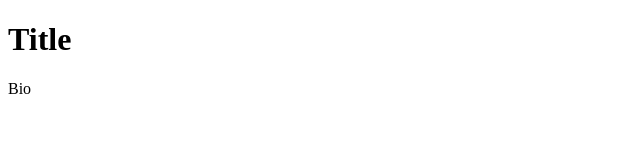
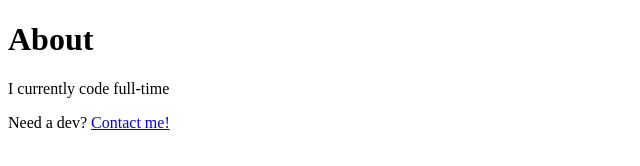
Before and after one commit to dwyfrequency/greatGatsbyBootcamp, a Gatsby site: page /about in a window 1280 px wide. Shown: the whole page, without its empty margins (0-640 px from the left). Built offline with nearby package versions, Linux system fonts and the light colour scheme; Gatsby itself is replaced by a stand-in of ours.

Commit message:
adding links to external page and internal pages

```diff
--- a/src/pages/about.js
+++ b/src/pages/about.js
@@ -1,10 +1,14 @@
 import React from "react"
+import { Link } from "gatsby"
 
 const AboutPage = props => {
   return (
     <div>
-      <h1>Title</h1>
-      <p>Bio</p>
+      <h1>About</h1>
+      <p>I currently code full-time </p>
+      <p>
+        Need a dev? <Link to="/contact">Contact me!</Link>
+      </p>
     </div>
   )
 }
--- a/src/pages/index.js
+++ b/src/pages/index.js
@@ -1,10 +1,14 @@
 import React from "react"
+import { Link } from "gatsby"
 
 const IndexPage = props => {
   return (
     <div>
       <h1>Hello.</h1>
       <h2>I'm Jack, a full-stack developer living in NYC</h2>
+      <p>
+        Need a developer? <Link to="/contact">Contact me!</Link>
+      </p>
     </div>
   )
 }
```
Also changed, not shown: src/pages/contact.js (+6 -2 lines).
